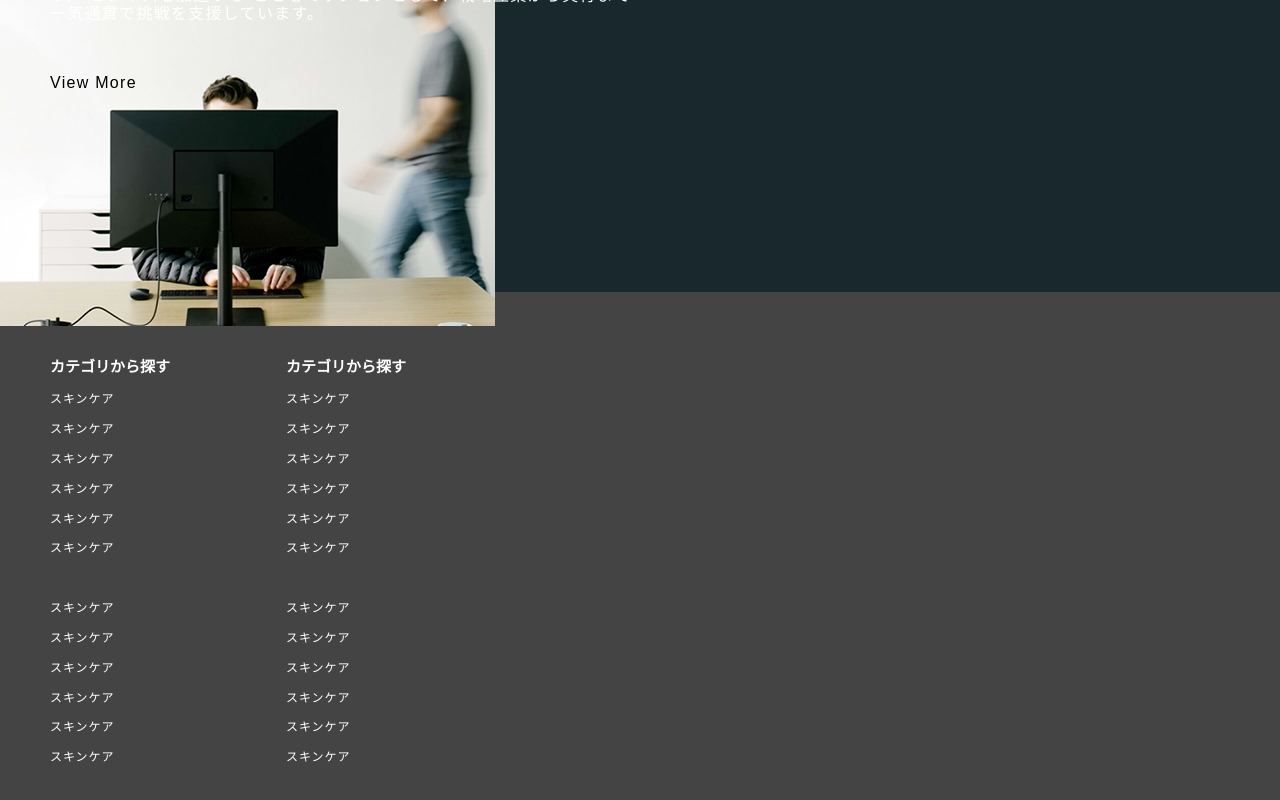
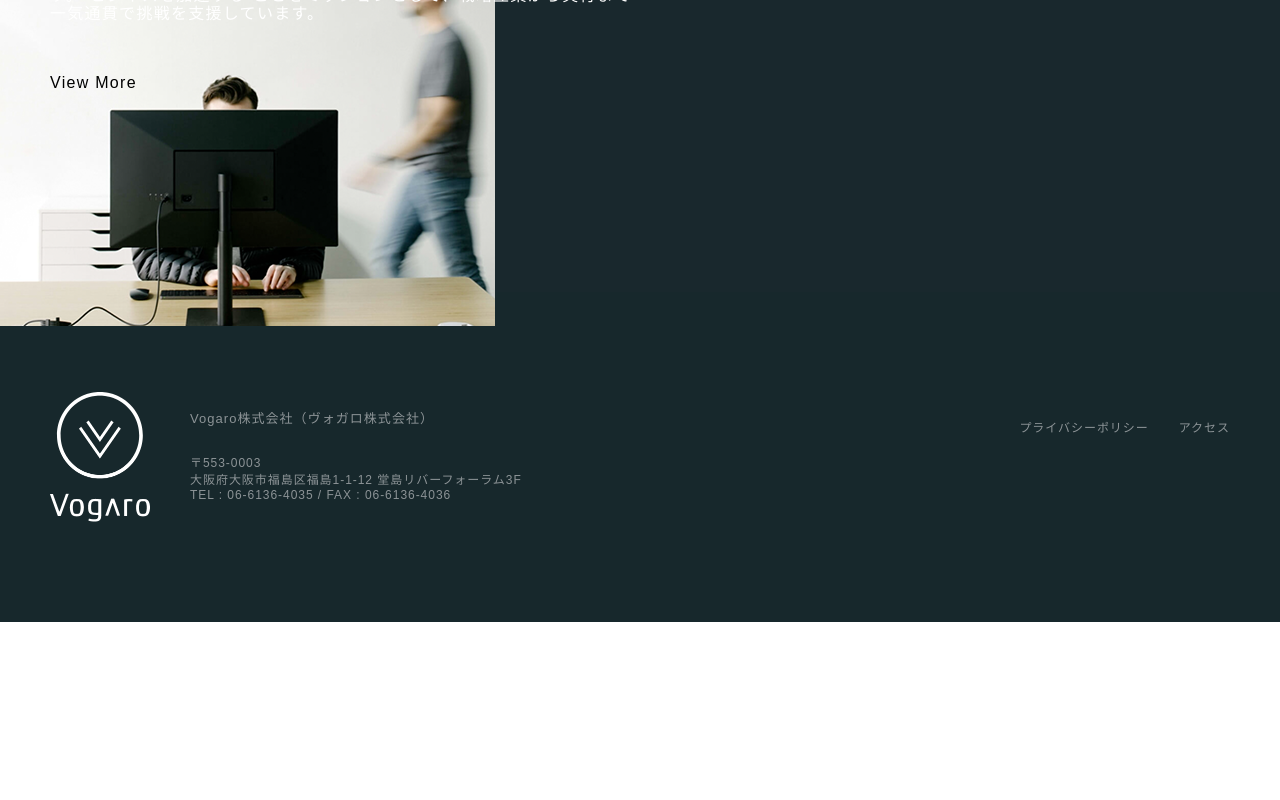
Before and after one commit to vogaro-deguchi/vogaro-nextjs, a Next.js app: page / in a window 1280 px wide. Shown: the part 1507-2307 px from the top of the page. After the commit the page ends 2129 px from the top, so only its background shows below. Built offline with nearby package versions, Linux system fonts and the light colour scheme.

Commit message:
[update] footer

```diff
--- a/components/Common/Footer/index.module.scss
+++ b/components/Common/Footer/index.module.scss
@@ -1,28 +1,120 @@
 .footer {
-  padding: 26px 0 57px;
-  color: #fff;
-  background-color: #444;
+  width: 100%;
+  padding: 100px 0;
+  background-color: #17282c;
+
+  @media (max-width: 767px) {
+    padding: 75px 0;
   }
 
-.footerContainer {
-  display: flex;
+  // @include tab () {
+  //   flex-direction: column;
+  //   gap: 50px;
+  //   align-items: center;
+  // }
+
+  p {
+    color: #8c9396;
   }
 
-.culumn {
-  flex: 1;
+  &__container {
+    display: flex;
+    justify-content: space-between;
   }
 
-.menu {
-  margin-top: 30px;
+  &__left {
+    display: flex;
+    gap: 40px;
+    align-items: center;
 
-  &__title {
-    padding: 10px 0;
-    font-size: 15px;
-    font-weight: 600;
+    @media (max-width: 767px) {
+      flex-direction: column;
+      align-items: center;
     }
 
-  &__item {
-    padding: 8px 0;
-    font-size: 12px;
+    .logo {
+      width: 110px;
+      margin-right: 40px;
+
+      @media (max-width: 767px) {
+        margin-right: 0;
+        margin-bottom: 40px;
       }
     }
+
+    &__info {
+      @media (max-width: 767px) {
+        text-align: center;
+      }
+
+      p {
+        font-size: 12px;
+        letter-spacing: 0.08em;
+
+        &:first-child {
+          margin-bottom: 30px;
+          font-size: 13px;
+        }
+      }
+
+      .map {
+        font-size: 12px;
+        color: #8c9396;
+
+        &:hover,
+        &:hover span {
+          text-decoration: underline;
+        }
+
+        span {
+          display: inline-block;
+        }
+      }
+    }
+  }
+
+  &__right {
+    display: flex;
+    flex-direction: column;
+    align-items: flex-end;
+    justify-content: center;
+
+    @media (max-width: 767px) {
+      align-items: center;
+    }
+
+    ul {
+      display: flex;
+      // gap: 30px;
+      align-items: center;
+      margin-bottom: 60px;
+
+      li {
+        margin-right: 30px;
+
+        &:last-child {
+          margin-right: 0;
+        }
+
+        a {
+          font-size: 12px;
+          color: #8c9396;
+          letter-spacing: 0.08em;
+
+          &:hover {
+            opacity: 0.7;
+          }
+        }
+      }
+    }
+
+    .copy {
+      font-size: 14px;
+      font-style: italic;
+
+      @media (max-width: 767px) {
+        font-size: 10px;
+      }
+    }
+  }
+}
--- a/components/Common/Footer/index.tsx
+++ b/components/Common/Footer/index.tsx
@@ -1,60 +1,40 @@
+import Image from 'next/image'
+
 import styles from './index.module.scss'
 
 import Link from 'next/link'
 
 import Container from '@/components/Common/Container'
 
+import footerLogo from './assets/ft_logo.png'
+
 export default function Footer () {
   return (
     <footer className={styles.footer}>
       <Container>
-        <div className={styles.footerContainer}>
-          <div className={styles.culumn}>
-            <ul className={styles.menu}>
-              <li className={styles.menu__title}>カテゴリから探す</li>
-              <li className={styles.menu__item}><Link href="/skincare">スキンケア</Link></li>
-              <li className={styles.menu__item}><Link href="/skincare">スキンケア</Link></li>
-              <li className={styles.menu__item}><Link href="/skincare">スキンケア</Link></li>
-              <li className={styles.menu__item}><Link href="/skincare">スキンケア</Link></li>
-              <li className={styles.menu__item}><Link href="/skincare">スキンケア</Link></li>
-              <li className={styles.menu__item}><Link href="/skincare">スキンケア</Link></li>
-            </ul>
-            <ul className={styles.menu}>
-              <li className={styles.menu__item}><Link href="">スキンケア</Link></li>
-              <li className={styles.menu__item}><Link href="">スキンケア</Link></li>
-              <li className={styles.menu__item}><Link href="">スキンケア</Link></li>
-              <li className={styles.menu__item}><Link href="">スキンケア</Link></li>
-              <li className={styles.menu__item}><Link href="">スキンケア</Link></li>
-              <li className={styles.menu__item}><Link href="">スキンケア</Link></li>
-            </ul>
+        <div className={styles.footer__container}>
+          <div className={styles.footer__left}>
+            <Image
+              src={footerLogo}
+              alt=""
+              width={100}
+              height={130}
+              objectFit="cover"
+              priority
+              placeholder='blur'
+            />
+            <div className={styles.footer__left__info}>
+              <p>Vogaro株式会社（ヴォガロ株式会社）</p>
+              <p>〒553-0003</p>
+              <a className={styles.map} href="https://goo.gl/maps/XiVKCYeFuPWVxXmF8" target="_blank">大阪府大阪市福島区福島1-1-12 <span>堂島リバーフォーラム3F</span></a>
+              <p>TEL : 06-6136-4035 / FAX : 06-6136-4036</p>
+            </div>
           </div>
-          <div className={styles.culumn}>
-            <ul className={styles.menu}>
-              <li className={styles.menu__title}>カテゴリから探す</li>
-              <li className={styles.menu__item}><Link href="">スキンケア</Link></li>
-              <li className={styles.menu__item}><Link href="">スキンケア</Link></li>
-              <li className={styles.menu__item}><Link href="">スキンケア</Link></li>
-              <li className={styles.menu__item}><Link href="">スキンケア</Link></li>
-              <li className={styles.menu__item}><Link href="">スキンケア</Link></li>
-              <li className={styles.menu__item}><Link href="">スキンケア</Link></li>
-            </ul>
-            <ul className={styles.menu}>
-              <li className={styles.menu__item}><Link href="">スキンケア</Link></li>
-              <li className={styles.menu__item}><Link href="">スキンケア</Link></li>
-              <li className={styles.menu__item}><Link href="">スキンケア</Link></li>
-              <li className={styles.menu__item}><Link href="">スキンケア</Link></li>
-              <li className={styles.menu__item}><Link href="">スキンケア</Link></li>
-              <li className={styles.menu__item}><Link href="">スキンケア</Link></li>
-            </ul>
-          </div>
-          <div className={styles.culumn}>
-
-          </div>
-          <div className={styles.culumn}>
-
-          </div>
-          <div className={styles.culumn}>
-
+          <div className={styles.footer__right}>
+              <ul>
+                <li><a href="">プライバシーポリシー</a></li>
+                <li><a href="">アクセス</a></li>
+              </ul>
           </div>
         </div>
       </Container>
```
Also changed, not shown: components/Common/Footer/assets/ft_logo.png (added). Lines whose indentation alone changed are shown as unchanged.
